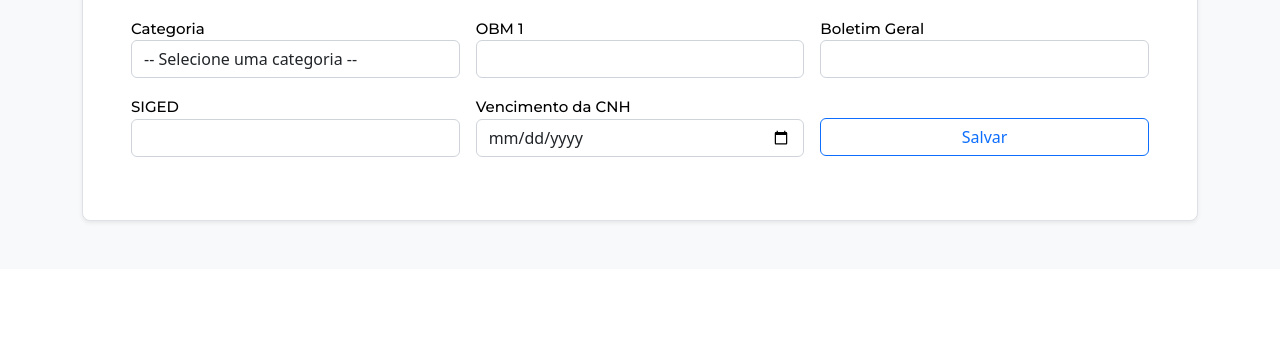
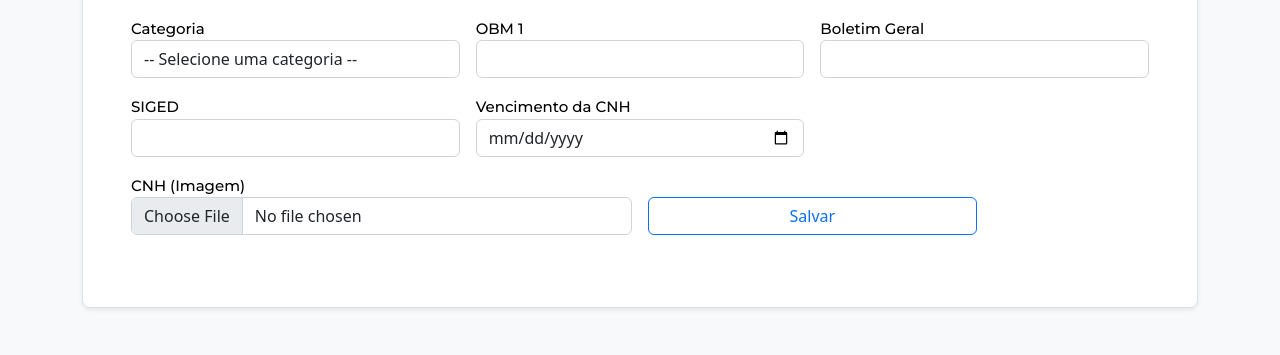
Before and after one commit to Vinicios-DRH/drh_sistema, a Flask app: page /adicionar-motorista in a window 1280 px wide. Shown: the part 327-682 px from the top of the page. Run offline with Flask 3, Linux system fonts and the light colour scheme; the visitor is signed in with stand-in values (Sample User, id 1); data that the repository does not hold is empty; some libraries are stand-ins or nearby versions.

Commit message:
atualizando a rota agora de adicionar motoristas

```diff
--- a/src/routes.py
+++ b/src/routes.py
@@ -2185,6 +2185,20 @@ def adicionar_motorista():
                 created=datetime.utcnow()
             )
 
+            # 🟡 Verifica e salva a imagem da CNH, se for enviada
+            if form_motorista.cnh_imagem.data:
+                file = form_motorista.cnh_imagem.data
+                ext = file.filename.split('.')[-1]
+                timestamp = datetime.utcnow().strftime('%Y%m%d%H%M%S')
+                nome_militar = next((m.nome_completo for m in militares_query if m.id ==
+                                    form_motorista.nome_completo.data), 'motorista')
+                unique_filename = secure_filename(
+                    f"{nome_militar}_cnh_{timestamp}.{ext}")
+                filepath = os.path.join(
+                    current_app.root_path, 'static/uploads/cnh', unique_filename)
+                file.save(filepath)
+                novo_motorista.cnh_imagem = unique_filename
+
             database.session.add(novo_motorista)
             database.session.commit()
             flash('Motorista cadastrado com sucesso!', 'success')
@@ -2328,11 +2342,14 @@ def atualizar_motorista(motorista_id):
 
             if form_motorista.cnh_imagem.data:
                 file = form_motorista.cnh_imagem.data
-                ext = file.filename.split('.')[-1]  # Obtém a extensão do arquivo
+                # Obtém a extensão do arquivo
+                ext = file.filename.split('.')[-1]
                 timestamp = datetime.utcnow().strftime('%Y%m%d%H%M%S')  # Timestamp único
-                unique_filename = secure_filename(f"{motorista.militar.nome_completo}_cnh_{timestamp}.{ext}")
-
-                filepath = os.path.join(current_app.root_path, 'static/uploads/cnh', unique_filename)
+                unique_filename = secure_filename(
+                    f"{motorista.militar.nome_completo}_cnh_{timestamp}.{ext}")
+
+                filepath = os.path.join(
+                    current_app.root_path, 'static/uploads/cnh', unique_filename)
                 file.save(filepath)
 
                 novo_motorista.cnh_imagem = unique_filename
--- a/src/templates/adicionar_motorista.html
+++ b/src/templates/adicionar_motorista.html
@@ -138,6 +138,16 @@
                                     {% endif %}
                                 </div>
                             </div>
+                            <div class="col-md-6">
+                                <div class="form-group">
+                                    {{ form_motorista.cnh_imagem.label(class="form-control-label") }}
+                                    <input type="file" id="cnhInput" name="cnh_imagem" class="form-control">
+                                    <br>
+                                    <img id="cnhPreview" src="#" alt="Prévia da CNH" class="img-thumbnail mt-2"
+                                        style="max-width: 500px; display: none;">
+
+                                </div>
+                            </div>
                             <div class="col-4">
                                 <div class="d-grid my-3">
                                     {{ form_motorista.botao_salvar_motorista(class="btn btn-outline-primary
@@ -179,4 +189,16 @@
         }
     });
 </script>
+
+<script>
+    document.getElementById("cnhInput").addEventListener("change", function (event) {
+        var reader = new FileReader();
+        reader.onload = function () {
+            var preview = document.getElementById("cnhPreview");
+            preview.src = reader.result;
+            preview.style.display = "block";
+        }
+        reader.readAsDataURL(event.target.files[0]);
+    });
+</script>
 {% endblock %}
```
